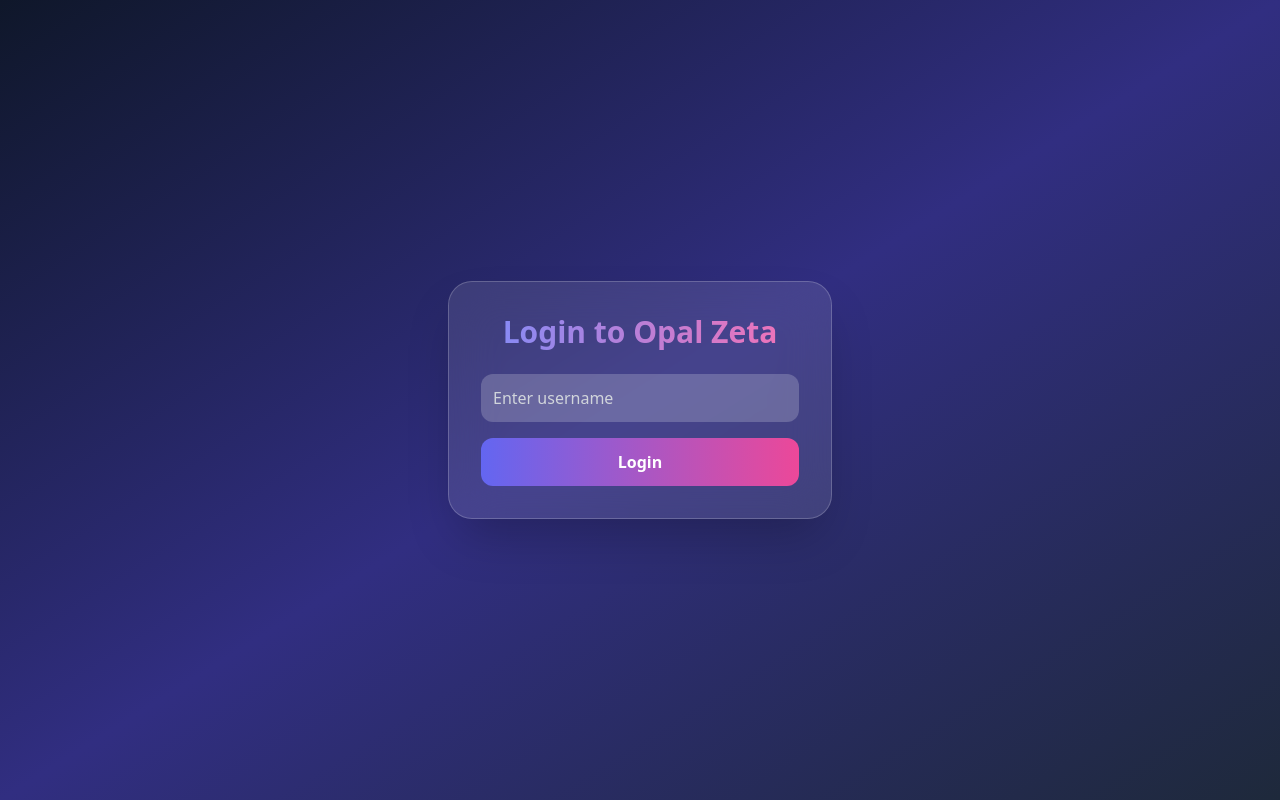
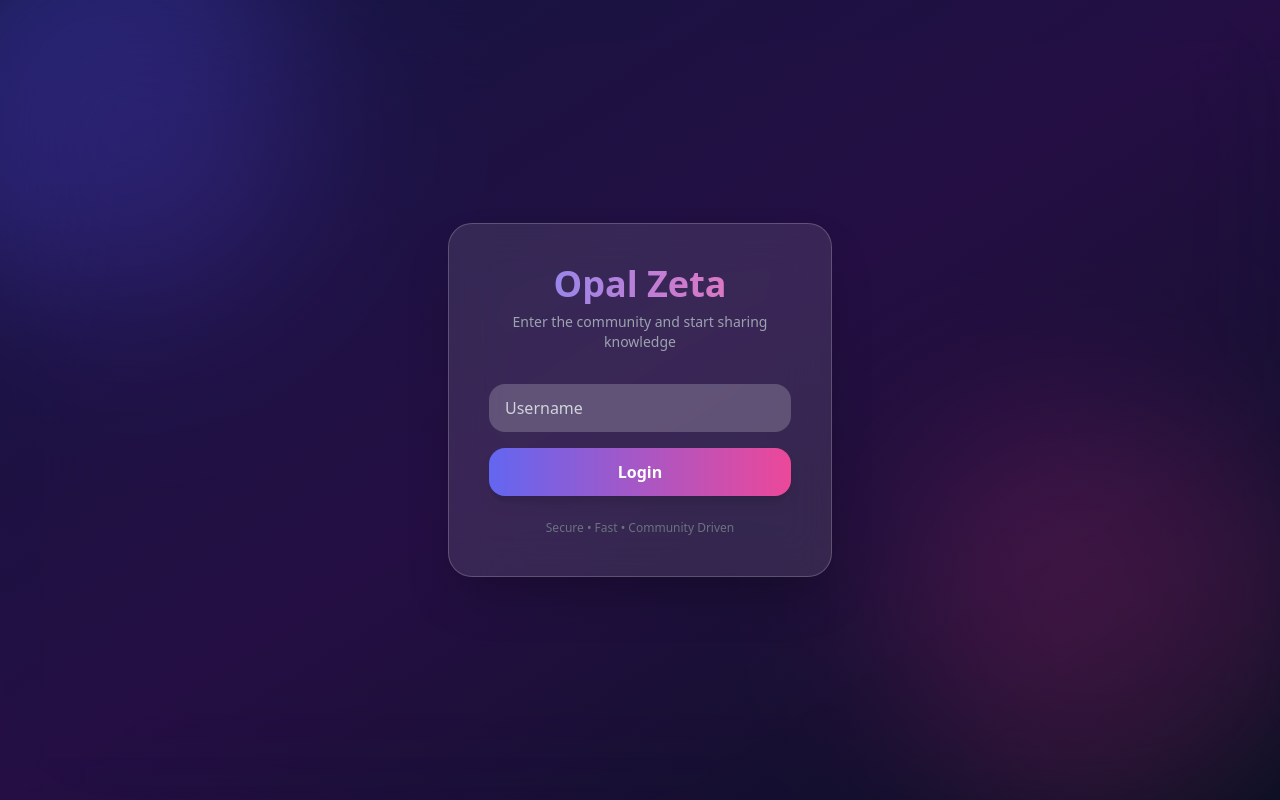
Before and after one commit to waynesperk82-a11y/opal-community-client, a React (Vite) app in the folder client/: page /login in a window 1280 px wide. Built offline with nearby package versions, Linux system fonts and the light colour scheme.

Commit message:
Enhance login functionality with error handling

```diff
--- a/client/src/pages/Login.tsx
+++ b/client/src/pages/Login.tsx
@@ -3,49 +3,90 @@ import { useNavigate } from "react-router-dom";
 
 export default function Login() {
   const [username, setUsername] = useState("");
+  const [error, setError] = useState("");
+  const [loading, setLoading] = useState(false);
   const navigate = useNavigate();
 
   /* 🔁 Auto Redirect If Already Logged In */
   useEffect(() => {
     const storedUser = localStorage.getItem("username");
     if (storedUser) {
-      navigate("/");
+      navigate("/", { replace: true });
     }
   }, [navigate]);
 
   const handleLogin = () => {
     if (!username.trim()) {
-      alert("Username required");
+      setError("Username is required");
       return;
     }
 
+    setError("");
+    setLoading(true);
+
+    setTimeout(() => {
       localStorage.setItem("username", username.trim());
-    navigate("/");
+      navigate("/", { replace: true });
+    }, 800);
   };
 
   return (
-    <div className="flex items-center justify-center min-h-screen bg-gradient-to-br from-slate-900 via-indigo-900 to-slate-800 text-white">
+    <div className="relative flex items-center justify-center min-h-screen overflow-hidden bg-slate-950 text-white">
 
-      <div className="bg-white/10 backdrop-blur-xl p-8 rounded-3xl shadow-2xl w-96 border border-white/20">
+      {/* 🌌 Animated Background Blobs */}
+      <div className="absolute w-96 h-96 bg-indigo-600 rounded-full blur-3xl opacity-30 animate-pulse -top-20 -left-20"></div>
+      <div className="absolute w-96 h-96 bg-pink-600 rounded-full blur-3xl opacity-30 animate-pulse bottom-0 right-0"></div>
 
-        <h1 className="text-3xl font-bold mb-6 text-center bg-gradient-to-r from-indigo-400 to-pink-400 bg-clip-text text-transparent">
-          Login to Opal Zeta
+      {/* 🌟 Floating Glow */}
+      <div className="absolute inset-0 bg-gradient-to-br from-indigo-900/40 via-purple-900/40 to-slate-900/60 backdrop-blur-3xl"></div>
+
+      {/* 🔐 Login Card */}
+      <div className="relative z-10 w-96 p-10 rounded-3xl bg-white/10 border border-white/20 backdrop-blur-xl shadow-2xl transition-all duration-500 hover:scale-[1.02]">
+
+        {/* Logo */}
+        <h1 className="text-4xl font-extrabold text-center mb-2 bg-gradient-to-r from-indigo-400 to-pink-400 bg-clip-text text-transparent">
+          Opal Zeta
         </h1>
+
+        <p className="text-center text-gray-400 mb-8 text-sm">
+          Enter the community and start sharing knowledge
+        </p>
+
+        {/* Input */}
+        <div className="space-y-4">
 
           <input
             type="text"
-          placeholder="Enter username"
-          className="w-full p-3 rounded-xl bg-white/20 text-white placeholder-gray-300 focus:outline-none focus:ring-2 focus:ring-indigo-500 mb-4"
+            placeholder="Username"
             value={username}
             onChange={(e) => setUsername(e.target.value)}
+            className="w-full px-4 py-3 rounded-2xl bg-white/20 text-white placeholder-gray-300 focus:outline-none focus:ring-2 focus:ring-indigo-500 transition"
           />
+
+          {error && (
+            <div className="text-sm text-red-400 bg-red-500/10 p-2 rounded-lg border border-red-500/30">
+              {error}
+            </div>
+          )}
 
           <button
             onClick={handleLogin}
-          className="w-full bg-gradient-to-r from-indigo-500 to-pink-500 py-3 rounded-xl font-semibold hover:scale-105 transition-transform"
+            disabled={loading}
+            className={`w-full py-3 rounded-2xl font-semibold shadow-lg transition-all duration-300 ${
+              loading
+                ? "bg-gray-600 cursor-not-allowed"
+                : "bg-gradient-to-r from-indigo-500 to-pink-500 hover:scale-105 hover:shadow-indigo-500/40"
+            }`}
           >
-          Login
+            {loading ? "Authenticating..." : "Login"}
           </button>
+
+        </div>
+
+        {/* Footer */}
+        <p className="text-xs text-gray-500 text-center mt-6">
+          Secure • Fast • Community Driven
+        </p>
 
       </div>
 
```
Lines whose indentation alone changed are shown as unchanged.
